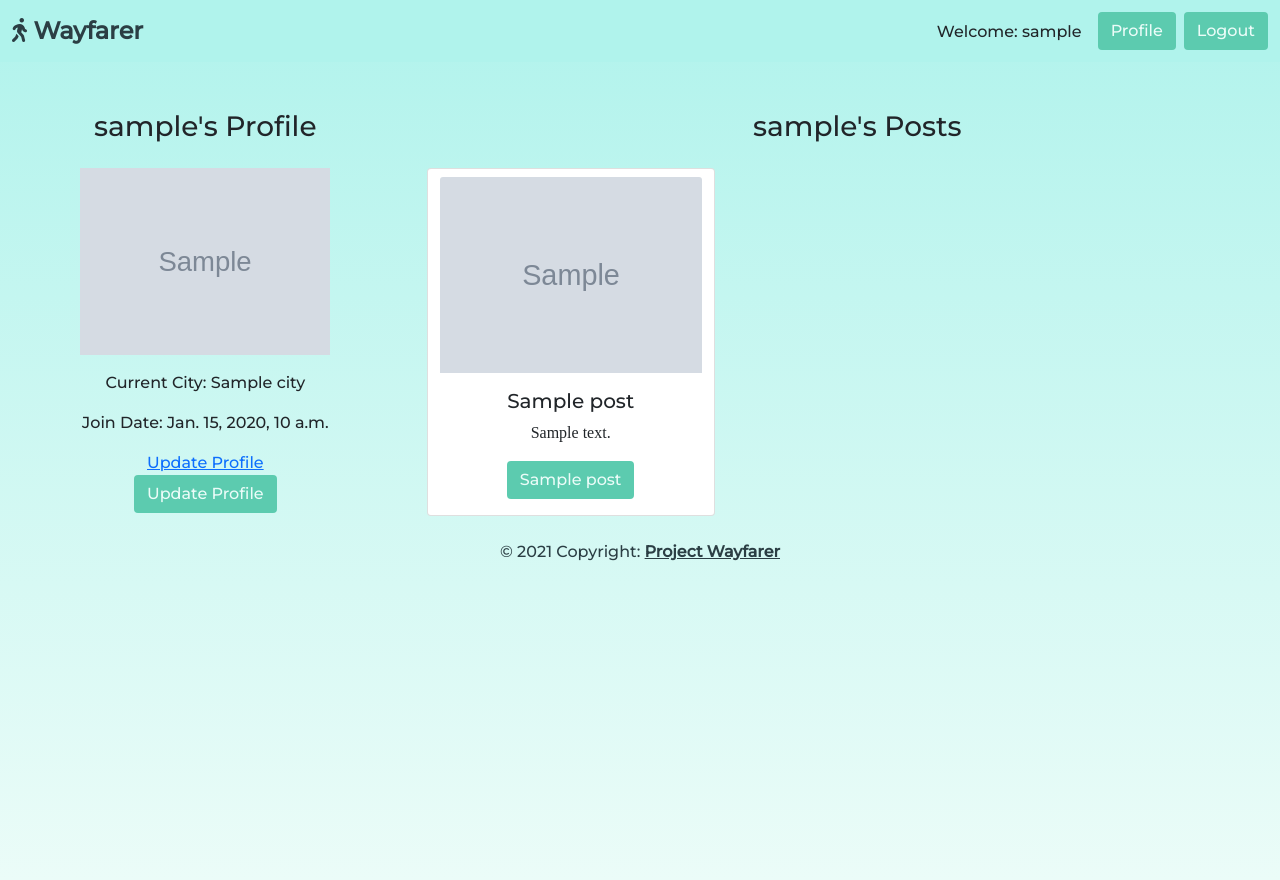
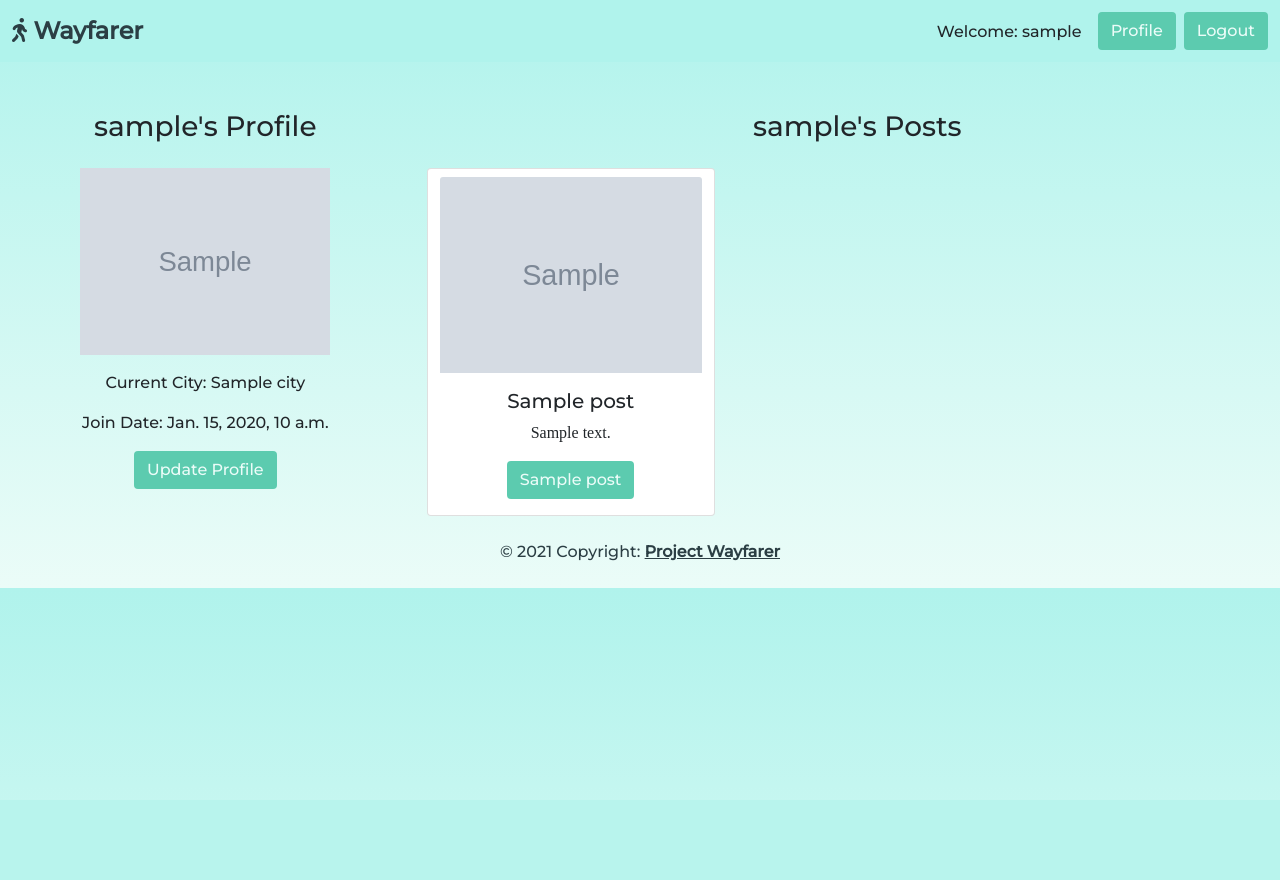
Before and after one commit to brianhung7/project-wayfare, a Django app: page /accounts/profile/ in a window 1280 px wide. After the commit the page ends 800 px from the top, so only its background shows below. Run offline with Django 3.2, Linux system fonts and the light colour scheme; a user stored in the database is signed in; tables that the repository leaves empty hold one stand-in row (values such as "Sample post"); grey boxes marked "Sample" are stand-in pictures; some libraries are stand-ins or nearby versions; some web fonts are replaced.

Commit message:
Removed testing update profile url

```diff
--- a/main_app/static/styles/main.css
+++ b/main_app/static/styles/main.css
@@ -5,7 +5,7 @@
 
 body {
     background: linear-gradient(to bottom, #b0f3ec 0%, #ebfcf8 100%);
-    height: 110vh;
+    height:auto;
 }
 
 .navbar {
--- a/main_app/templates/profile.html
+++ b/main_app/templates/profile.html
@@ -10,7 +10,6 @@
         <img class="m-3" src="{{user.profile.avatar}}" alt="" srcset="" width=250px>
         <p>Current City: {{user.profile.current_city}}</p>
         <p>Join Date: {{user.date_joined}}</p>
-        <a href="{% url 'update_profile'%}">Update Profile</a>
         <a class="btn" data-bs-toggle="modal" data-bs-target="#update-modal" id="update">Update Profile</a>
 
     </div>
@@ -63,7 +62,7 @@
                 <div><img src="{{post.city.img}}" alt="" srcset="" width=250px> </div>
                 <!--{{post.content}}-->
             </div> {% endcomment %}
-            <div class="card ms-1 me-1 mt-3" style="width: 18rem;">
+            <div class="card ms-1 me-2 mt-3" style="width: 18rem;">
                 <img src="{{post.city.img}}" class="card-img-top mt-2" alt="{{post.city}}">
                 <div class="card-body">
                     <h5 class="card-title">{{post.title}}</h5>
```
